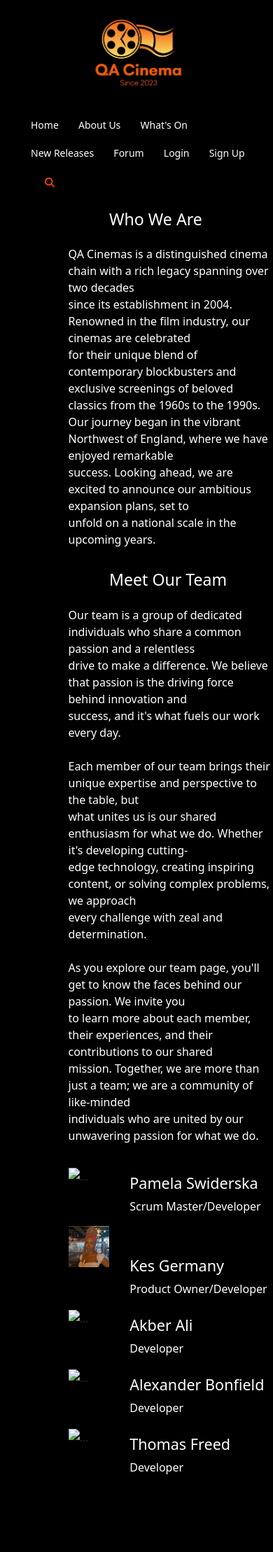
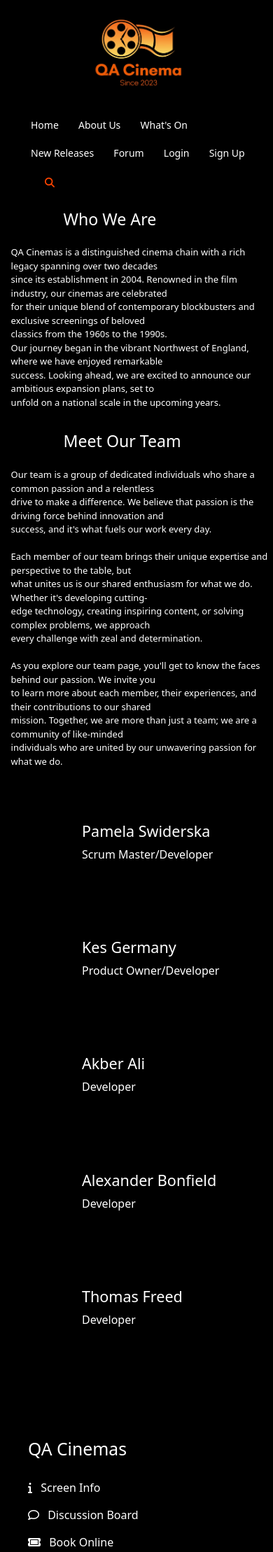
Before and after one commit to pamswi/QA_Cinema, a Flask app: page /about in a window 390 px wide; the page is wider, and only the part inside the window is pictured. Shown: the top 2218 px of that part at 70% size. Run offline with Flask 3, Linux system fonts and the light colour scheme; some libraries are stand-ins or nearby versions; some web fonts are replaced.

Commit message:
EG: updated nav, page responsiveness

```diff
--- a/application/__init__.py
+++ b/application/__init__.py
@@ -5,8 +5,8 @@
 app = Flask(__name__)
 
 
-# app.config['SQLALCHEMY_DATABASE_URI'] = 'sqlite:///data.db'
-app.config['SQLALCHEMY_DATABASE_URI'] = os.getenv("DATABASE_URI")
+app.config['SQLALCHEMY_DATABASE_URI'] = 'sqlite:///data.db'
+# app.config['SQLALCHEMY_DATABASE_URI'] = os.getenv("DATABASE_URI") #
 db = SQLAlchemy()
 
 app.config["SESSION_PERMANENT"] = False
--- a/application/static/style.css
+++ b/application/static/style.css
@@ -236,6 +236,11 @@
 
 footer {
     margin-top: -1rem;
+}
+
+.pam, .kes, .akber, .alex, .tom {
+    padding-bottom: 3rem;
+    padding-top: 4rem;
 }
 
 /*LOGIN PAGE STYLES*/
@@ -682,6 +687,10 @@
         margin-left: -5rem;
 
     }
+
+    .aboutus-details, .meet-our-team  {
+        padding-left: 6%;
+    }
 }
 
 
@@ -711,6 +720,22 @@
 
     .aboutUsHeading {
         margin-left: 25%;
+    }
+
+    .aboutus-details, .meet-our-team {
+        padding-left: 4%;
+    }
+
+    .aboutus-pageparagraph, .our-team-paragraph {
+        font-size: 13px;
+    }
+
+    .team-members {
+        padding-left: 0;
+    }
+
+    .pam-img, .kes-img, .akber-img, .tom-img, .alex-img {
+        display: none;
     }
 
     .cardContainer {
@@ -750,4 +775,25 @@
         margin-left: -20rem;
         margin-top: 10rem;
     }
+
+    .forum-heading {
+        font-size: 22px;
+        padding-left: 25%;
+    }
+
+    form {
+        padding-left: 2%;
+    }
+
+    .comment input {
+        width: 300px;
+    }
+
+    input#submit {
+        margin-left: 4%;
+    }
+
+    .newpost-form {
+        padding: 3rem 2rem;
+    }
 }
--- a/application/templates/about.html
+++ b/application/templates/about.html
@@ -28,7 +28,7 @@
     <section class="team-members">
         <div class="pam">
             <div class="pam-img">
-              <img src="" class="card-img-top" alt="...">
+              <img src=""  alt="...">
             </div>
             <div class="pam-name-title">
                 <h4>Pamela Swiderska</h4>
@@ -39,7 +39,7 @@
 
         <div class="kes">
             <div class="kes-img">
-              <img src="/Kes.JPG" class="card-img-top" alt="...">
+              <img src="{{ url_for('static', filename='Kes.JPG') }}" alt="...">
             </div>
             <div class="kes-name-title">
                 <h4>Kes Germany</h4>
@@ -50,7 +50,7 @@
 
         <div class="akber">
             <div class="akber-img">
-              <img src="" class="card-img-top" alt="...">
+              <img src=""  alt="...">
             </div>
             <div class="akber-name-title">
                 <h4>Akber Ali</h4>
@@ -60,7 +60,7 @@
 
         <div class="alex">
             <div class="alex-img">
-              <img src="" class="card-img-top" alt="...">
+              <img src="" alt="...">
             </div>
             <div class="alex-name-title">
                 <h4>Alexander Bonfield</h4>
@@ -70,7 +70,7 @@
 
         <div class="tom">
             <div class="tom-img">
-              <img src="" class="card-img-top" alt="...">
+              <img src="" alt="...">
             </div>
             <div class="tom-name-title">
                 <h4>Thomas Freed</h4>
--- a/application/templates/forum.html
+++ b/application/templates/forum.html
@@ -64,8 +64,8 @@
     {% endfor %}
 
     <!-- Create a new post -->
-    <form method="POST" action="/forum">
-        <h2>New Post</h2>
+    <form method="POST" class="newpost-form" action="/forum">
+        <h2 class="new-post">New Post</h2>
         {{ postform.hidden_tag() }}
         <input type="hidden" name="responding_to" value="Post">
         {{ postform.movie_id.label }} {{ postform.movie_id }}
```
Also changed, not shown: application/templates/listings.html (+1 -8 lines).
